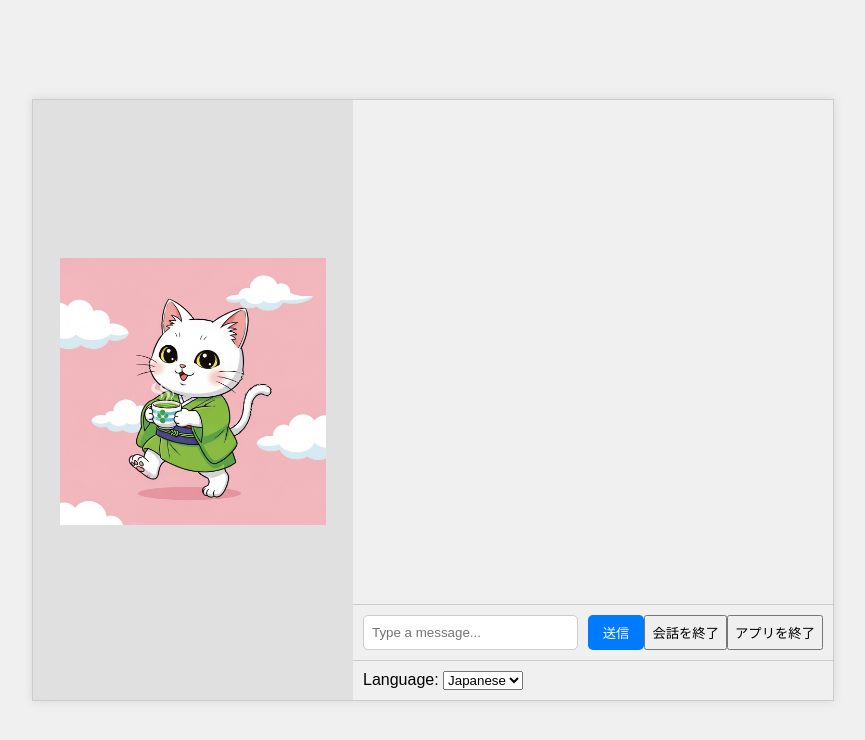
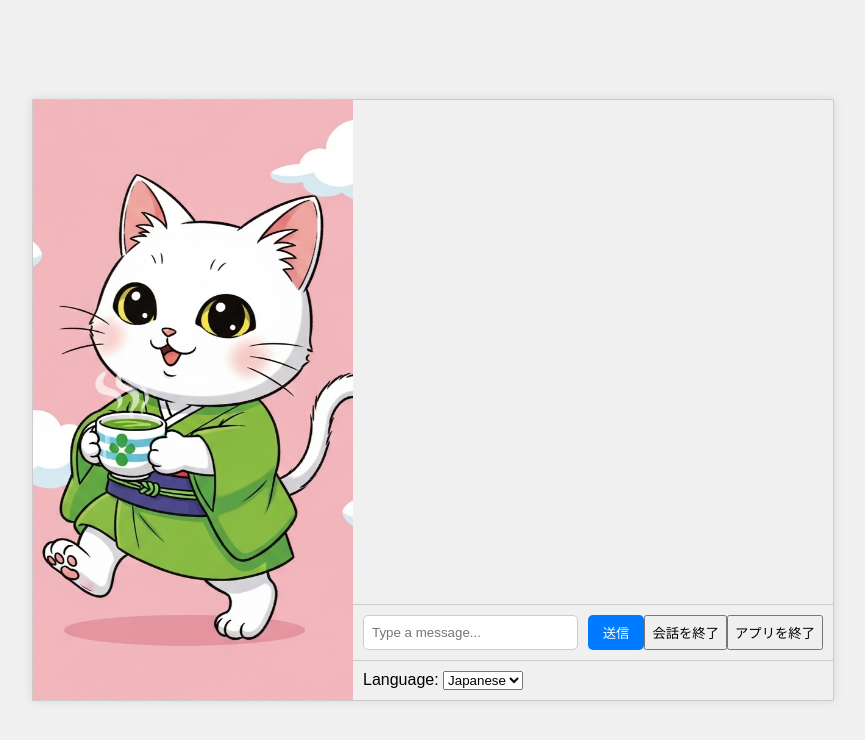
Before and after one commit to ymkge/gemini-cli-practice, a Flask app: page / in a window 1280 px wide. Shown: the top 740 px of the page, without its empty margins (207-1072 px from the left). Run offline with Flask 3, Linux system fonts and the light colour scheme.

Commit message:
update character_chat_web to png size

```diff
--- a/character_chat_web/static/style.css
+++ b/character_chat_web/static/style.css
@@ -27,8 +27,9 @@ body {
 }
 
 #character-image {
-    max-width: 80%;
-    max-height: 80%;
+    width: 100%;
+    height: 100%;
+    object-fit: cover;
     /* Add smooth transitions for all transformations */
     transition: transform 0.5s ease-in-out;
     /* Define the breathing animation */
```
